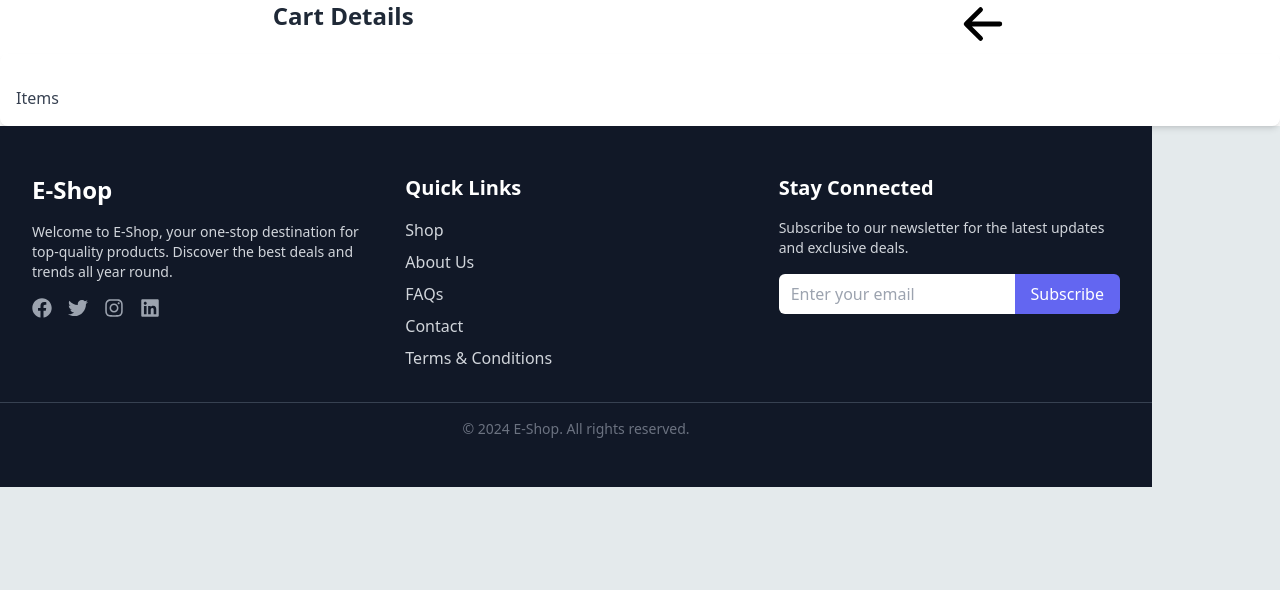
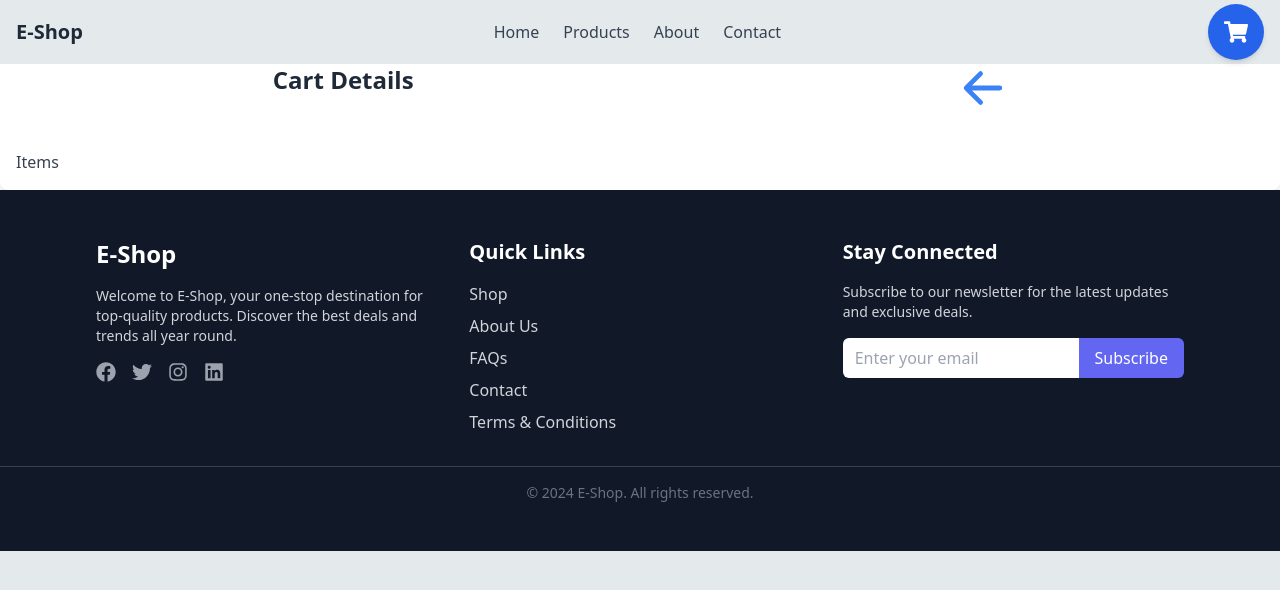
Before and after one commit to dksah1/e-shop, a React (Vite) app: page /cart in a window 1280 px wide. Shown: the top 590 px of the page. Built offline with nearby package versions, Linux system fonts and the light colour scheme.

Commit message:
added scroll behaviour

```diff
--- a/src/components/Footer.jsx
+++ b/src/components/Footer.jsx
@@ -3,7 +3,7 @@ import { FaFacebook, FaTwitter, FaInstagram, FaLinkedin } from "react-icons/fa";
 
 const Footer = () => {
   return (
-    <footer className=" fixed bg-gray-900 text-gray-300 py-12">
+    <footer className=" sticky bg-gray-900 text-gray-300 py-12">
       <div className="max-w-6xl mx-auto px-4 md:px-8 grid grid-cols-1 md:grid-cols-3 gap-8">
         {/* Section 1: Logo and About */}
         <div>
--- a/src/components/Header.jsx
+++ b/src/components/Header.jsx
@@ -1,57 +1,61 @@
 import React, { useState, useEffect } from "react";
 import { motion } from "framer-motion";
+import { FaShoppingCart } from "react-icons/fa";
 import { Link } from "react-router-dom";
-import { FaShoppingCart } from "react-icons/fa";
 
 const Header = () => {
-  const [showHeader, setShowHeader] = useState(false);
-  const [lastScrollY, setLastScrollY] = useState(0);
+  const [scrolling, setScrolling] = useState(false);
 
   useEffect(() => {
     const handleScroll = () => {
-      if (window.scrollY > lastScrollY) {
-        setShowHeader(true);
+      if (window.scrollY > 50) {
+        setScrolling(true);
       } else {
-        setShowHeader(false);
+        setScrolling(false);
       }
-      setLastScrollY(window.scrollY);
     };
+    window.addEventListener("scroll", handleScroll);
 
-    window.addEventListener("scroll", handleScroll);
-    return () => window.removeEventListener("scroll", handleScroll);
-  }, [lastScrollY]);
+    return () => {
+      window.removeEventListener("scroll", handleScroll);
+    };
+  }, []);
 
   return (
-    <motion.div
+    <motion.header
       initial={{ y: -100 }}
-      animate={{ y: showHeader ? 0 : -100 }}
-      transition={{ duration: 0.3 }}
-      className="fixed top-0 left-0 w-full bg-white shadow-md z-50 rounded-b-2xl"
+      animate={{ y: 0 }}
+      transition={{ duration: 0.5 }}
+      className={`fixed w-full top-0 left-0 z-50 h-16 flex items-center transition-colors duration-300 ${
+        scrolling ? "bg-white shadow-md" : "bg-transparent"
+      }  ${scrolling ? "rounded-b-lg" : ""}`}
     >
-      <header className="flex justify-between items-center p-4 max-w-6xl mx-auto">
-        <h1 className="text-2xl font-bold">E-Shop</h1>
-
-        <nav className="space-x-4 hidden sm:block">
-          <a href="/" className="text-gray-700 hover:text-gray-900">
-            Home
-          </a>
-          <a href="#products" className="text-gray-700 hover:text-gray-900">
-            Products
-          </a>
-          <a href="#about" className="text-gray-700 hover:text-gray-900">
-            About
-          </a>
-          <a href="#contact" className="text-gray-700 hover:text-gray-900">
-            Contact
-          </a>
+      <div className="container mx-auto flex items-center justify-between px-4 ">
+        <div className="text-xl font-bold text-gray-800">E-Shop</div>
+        <nav className="flex space-x-6">
+          {["Home", "Products", "About", "Contact"].map((item) => (
+            <motion.a
+              key={item}
+              href={`#${item.toLowerCase()}`}
+              className="relative text-gray-700 font-medium hover:text-blue-600 transition-colors"
+              whileHover={{
+                scale: 1.1,
+                color: "#2563EB", // Tailwind's blue-600 hex color
+              }}
+            >
+              {item}
+              {/* Underline effect */}
+              <span className="absolute bottom-0 left-0 w-full h-0.5 bg-blue-600 scale-x-0 hover:scale-x-100 transition-transform duration-300 origin-left"></span>
+            </motion.a>
+          ))}
         </nav>
         <Link to="/cart">
           <button className="ml-4 flex items-center justify-center bg-blue-600 text-white rounded-full p-4 shadow-md hover:bg-blue-700 transition">
             <FaShoppingCart className="h-6 w-6" />
           </button>
         </Link>
-      </header>
-    </motion.div>
+      </div>
+    </motion.header>
   );
 };
 
--- a/src/components/ProductList.jsx
+++ b/src/components/ProductList.jsx
@@ -23,7 +23,7 @@ const ProductList = () => {
 
   return (
     <>
-      <div className="w-full flex items-center justify-between px-4 pt-3  shadow-sm border-b border-gray-200">
+      <div className=" w-full mt-12 flex items-center justify-between px-4 pt-3  shadow-sm border-b border-gray-200">
         <input
           type="text"
           placeholder="Search products..."
--- a/src/pages/CartDetail.jsx
+++ b/src/pages/CartDetail.jsx
@@ -60,14 +60,14 @@ const CartDetail = () => {
   };
 
   return (
-    <div className="bg-white ">
+    <div className="bg-white mt-16 ">
       <div className="flex justify-around">
         <h2 className="text-2xl font-semibold mb-4 text-gray-800">
           Cart Details
         </h2>
         <Link to="/">
           <button>
-            <HiArrowLeft className="w-12 h-12 " />
+            <HiArrowLeft className="w-12 h-12 text-blue-500" />
           </button>
         </Link>
       </div>
--- a/src/pages/ProductDetails.jsx
+++ b/src/pages/ProductDetails.jsx
@@ -16,9 +16,6 @@ const ProductDetails = () => {
   const [cartId, setCartId] = useState(localStorage.getItem("cart_id"));
 
   const { mutate: addItemToCart } = useAddItemToCart();
-  // console.log("productId", product?.data?._id);
-
-  // Handler for adding item to cart
   const handleAddToCart = async () => {
     if (!cartId) {
       const cartRes = await createNewCart();
@@ -81,12 +78,11 @@ const ProductDetails = () => {
     <motion.div
       initial={{ opacity: 0 }}
       animate={{ opacity: 1 }}
-      className="mx-auto p-8 bg-gray-50 min-h-screen"
+      className="mx-auto mt-16 p-8 bg-gray-50 min-h-screen"
     >
       <div className="grid grid-cols-1 lg:grid-cols-2 gap-8 items-start">
-        {/* Product Images */}
         <div className="flex gap-4 items-center lg:items-start">
-          <div className="flex gap-4 mb-4 lg:mb-8">
+          <div className="flex flex-col gap-4 mb-4 lg:mb-8">
             {images.map((image, idx) => (
               <img
                 key={idx}
@@ -180,6 +176,9 @@ const ProductDetails = () => {
               </button>
             </div>
           </div>
+        </div>
+      </div>
+      {/* Product Description */}
 
       {/* Ratings and Reviews */}
       <div className="mt-8">
@@ -195,9 +194,6 @@ const ProductDetails = () => {
         </div>
         <p className="text-gray-500">No reviews yet.</p>
       </div>
-        </div>
-      </div>
-      {/* Product Description */}
       <div className="mt-8">
         <h2 className="text-xl font-bold text-gray-800 mb-2">
           Product Description
```
Lines whose indentation alone changed are shown as unchanged.
